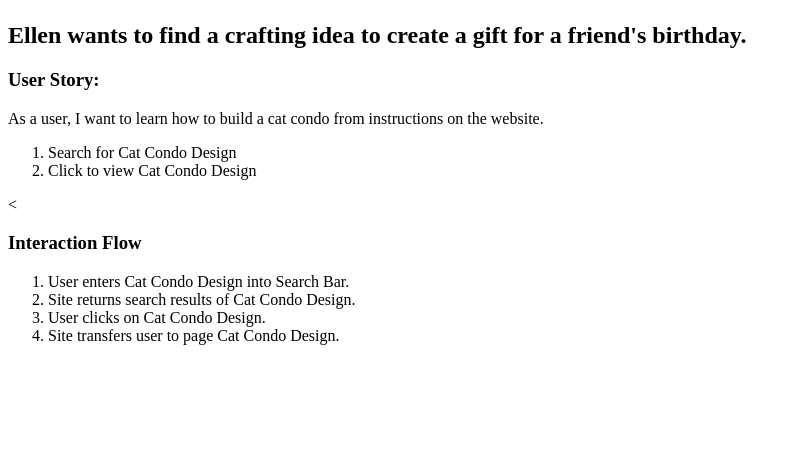
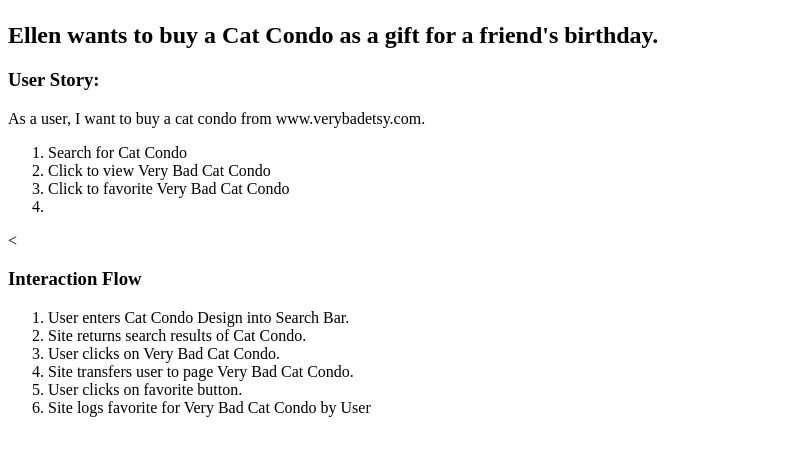
Before and after one commit to JeffreyCooper/data-design, a PHP site: page /epic/use-case.php in a window 1280 px wide. Shown: the part 58-514 px from the top of the page, without its empty margins (0-800 px from the left). Run offline with PHP 8.4, Linux system fonts and the light colour scheme.

Commit message:
Upload epic revisions 05.

```diff
--- a/epic/use-case.php
+++ b/epic/use-case.php
@@ -13,21 +13,24 @@
 			<h1>Use Case</h1>
 		</header>
 		<main>
-			<h2>Ellen wants to find a crafting idea to create a gift for a friend's birthday.</h2>
+			<h2>Ellen wants to buy a Cat Condo as a gift for a friend's birthday.</h2>
 			<h3>User Story:</h3>
-			<p>As a user, I want to learn how to build a cat condo from instructions on the website.</p>
+			<p>As a user, I want to buy a cat condo from www.verybadetsy.com.</p>
 				<ol>
-					<li>Search for Cat Condo Design</li>
-					<li>Click to view Cat Condo Design</li>
+					<li>Search for Cat Condo</li>
+					<li>Click to view Very Bad Cat Condo</li>
+					<li>Click to favorite Very Bad Cat Condo</li>
+					<li></li>
 				</ol>
 			<<h3>Interaction Flow</h3>
 				<ol>
 					<li>User enters Cat Condo Design into Search Bar.</li>
-					<li>Site returns search results of Cat Condo Design.</li>
-					<li>User clicks on Cat Condo Design.</li>
-					<li>Site transfers user to page Cat Condo Design.</li>
+					<li>Site returns search results of Cat Condo.</li>
+					<li>User clicks on Very Bad Cat Condo.</li>
+					<li>Site transfers user to page Very Bad Cat Condo.</li>
+					<li>User clicks on favorite button.</li>
+					<li>Site logs favorite for Very Bad Cat Condo by User</li>
 				</ol>
-
 		</main>
 	</body>
 </html>
```
